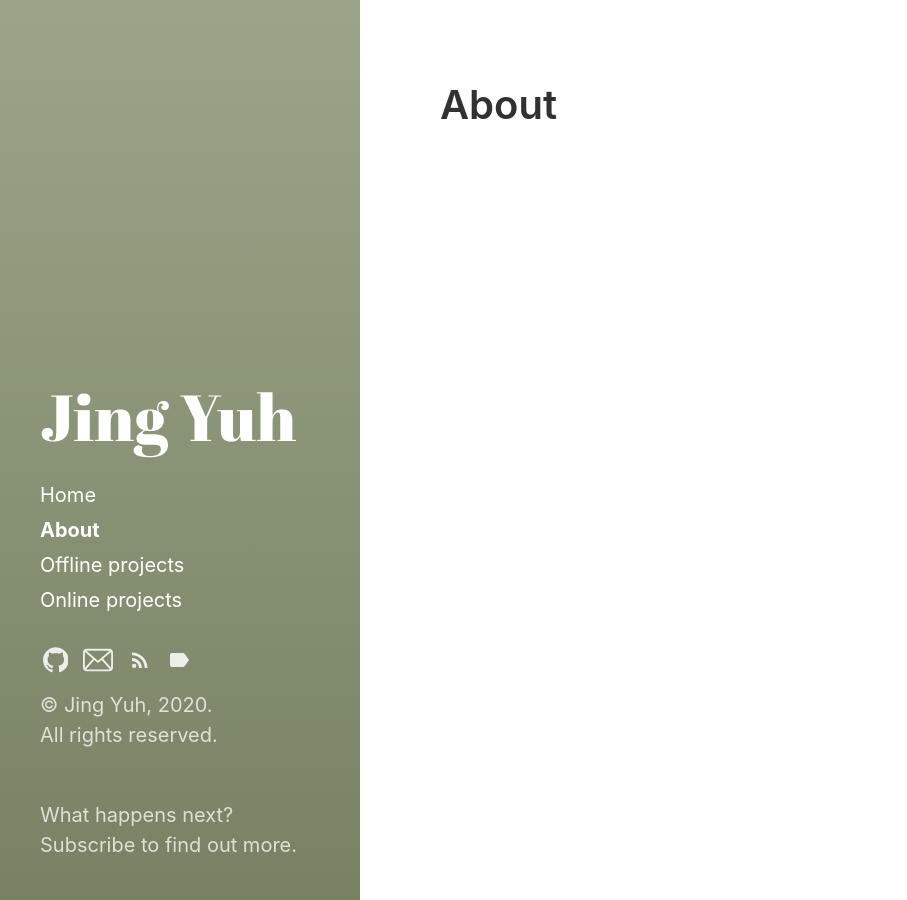
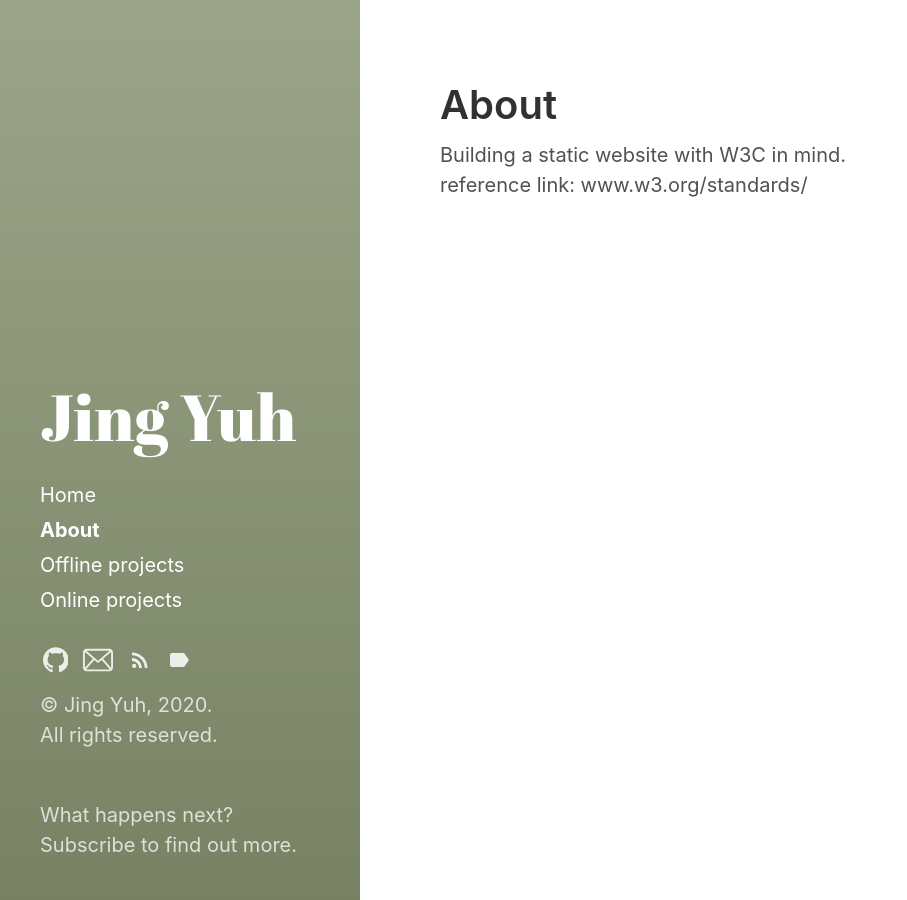
Before and after one commit to jyang123-bit/Website, a Jekyll site: the page built from category/About.md, in a window 1280 px wide. Shown: the whole page, without its empty margins (0-907 px from the left). Built offline with Jekyll 4.4.1, drawn with Linux system fonts in a browser that asks for light colours.

Commit message:
Update About.md

```diff
--- a/category/About.md
+++ b/category/About.md
@@ -4,3 +4,7 @@ title: About
 category: My Category
 
 ---
+
+
+Building a static website with W3C in mind.
+<br>reference link: www.w3.org/standards/
```
